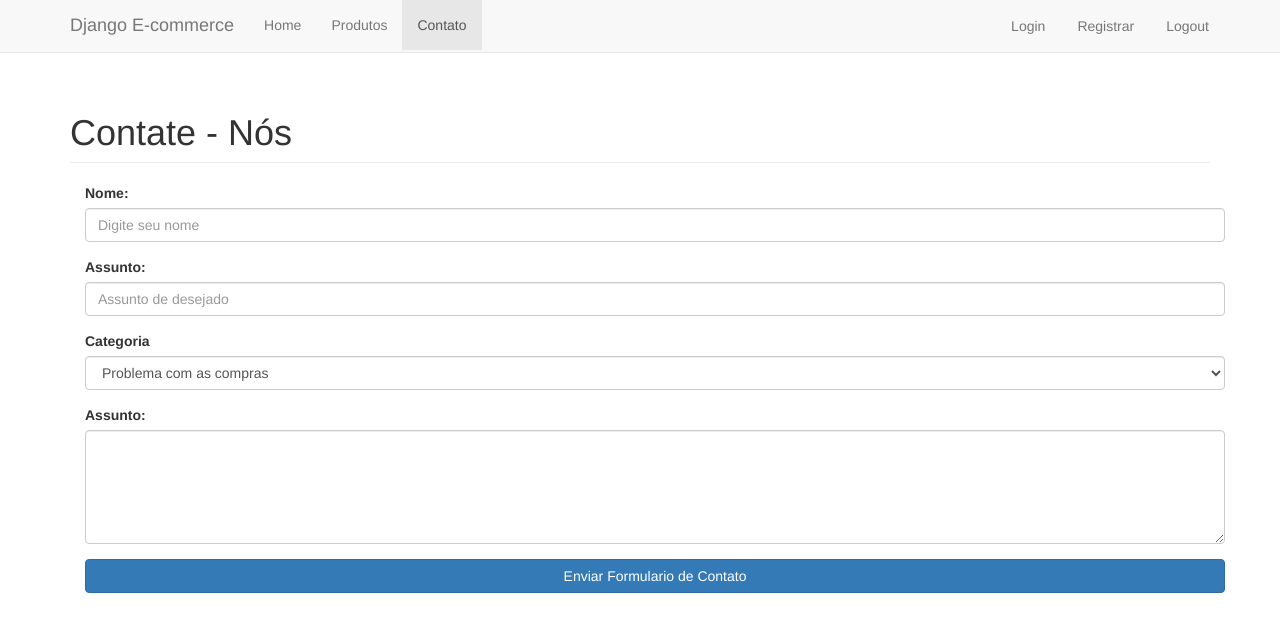
After one commit to olivx/ecommerce, a Django app: page /contato/ in a window 1280 px wide. The commit adds this page. Shown: the top 632 px of the page. Run offline with Django 3.2, Linux system fonts and the light colour scheme; some libraries are stand-ins or nearby versions.

Commit message:
add templats formulario  contato

```diff
--- /dev/null
+++ b/core/templates/contato.html
@@ -0,0 +1,46 @@
+{% extends 'base.html' %}
+
+{% block content%}
+
+<h1 class="page-header"> Contate - Nós  </h1>
+
+<div class="container">
+    <div class="">
+
+        <div class="form-group">
+            <label  for="id_nome" class=""> Nome: </label>
+            <input id="id_nome" name="nome" type="text" class="form-control" placeholder="Digite seu nome"/>
+        </div>
+
+        <div class="form-group">
+            <label  for="id_assunto" class=""> Assunto: </label>
+            <input id="id_assunto" name="nome" type="text" class="form-control" placeholder="Assunto de desejado "/>
+        </div>
+
+        <div class="form-group">
+            <label for="id_categoria">Categoria</label>
+            <select class="form-control" id="id_categoria">
+                <option>Problema com as compras </option>
+                <option>Problema com Financeiro</option>
+                <option>Problema com a Entrega</option>
+                <option>Reclamação Geral</option>
+                <option>Sugestão</option>
+                <option>Elogio </option>
+            </select>
+        </div>
+
+
+        <div class="form-group">
+            <label  for="id_msg" class=""> Assunto: </label>
+            <textarea id="id_msg" name="nome" class="form-control" rows="5">
+
+             </textarea>
+        </div>
+
+            <button class="btn btn-block btn-primary"> Enviar Formulario de Contato</button>
+
+    </div>
+</div>
+
+
+{% endblock %}
--- a/core/templates/menu.html
+++ b/core/templates/menu.html
@@ -9,20 +9,20 @@
                 <span class="icon-bar"></span>
                 <span class="icon-bar"></span>
             </button>
-            <a class="navbar-brand" href="#">Projeto Books </a>
+            <a class="navbar-brand" href="{% url 'home' %}">Django E-commerce </a>
         </div>
         <div id="navbar" class="navbar-collapse collapse">
 
             <ul class="nav navbar-nav">
 
                 <li class="{% if  request.resolver_match.url_name == 'home'  %} active {% endif %}">
-                    <a href="">Home</a></li>
+                    <a href="{% url 'home' %}">Home</a></li>
 
-                <li class="{% if request.resolver_match.url_name == 'book_list'  %} active {% endif %}">
-                    <a href="">Produtos </a></li>
+                <li class="{% if request.resolver_match.url_name == 'produtos'  %} active {% endif %}">
+                    <a href="{% url 'produtos' %}">Produtos </a></li>
 
-                <li class="{% if request.resolver_match.url_name == 'contact'  %} active {% endif %}">
-                    <a href="">Contato</a></li>
+                <li class="{% if request.resolver_match.url_name == 'contato'  %} active {% endif %}">
+                    <a href="{% url 'contato' %}">Contato </a></li>
 
                 <!--<li class="dropdown">-->
                 <!--<a href="#" class="dropdown-toggle" data-toggle="dropdown" role="button" aria-haspopup="true"-->
--- a/ecommerce/urls.py
+++ b/ecommerce/urls.py
@@ -3,8 +3,10 @@ from django.contrib import admin
 from django.views.generic import TemplateView
 
 urlpatterns = [
+    url(r'^admin/', admin.site.urls),
 
-    url(r'^admin/', admin.site.urls),
     url(r'^$', TemplateView.as_view(template_name='index.html'), name='home'),
+    url(r'^produtos/$', TemplateView.as_view(template_name='produtos.html'), name='produtos'),
+    url(r'^contato/$', TemplateView.as_view(template_name='contato.html'), name='contato'),
 
 ]
```
Also changed, not shown: core/templates/produtos.html (added, +7 -0 lines).
